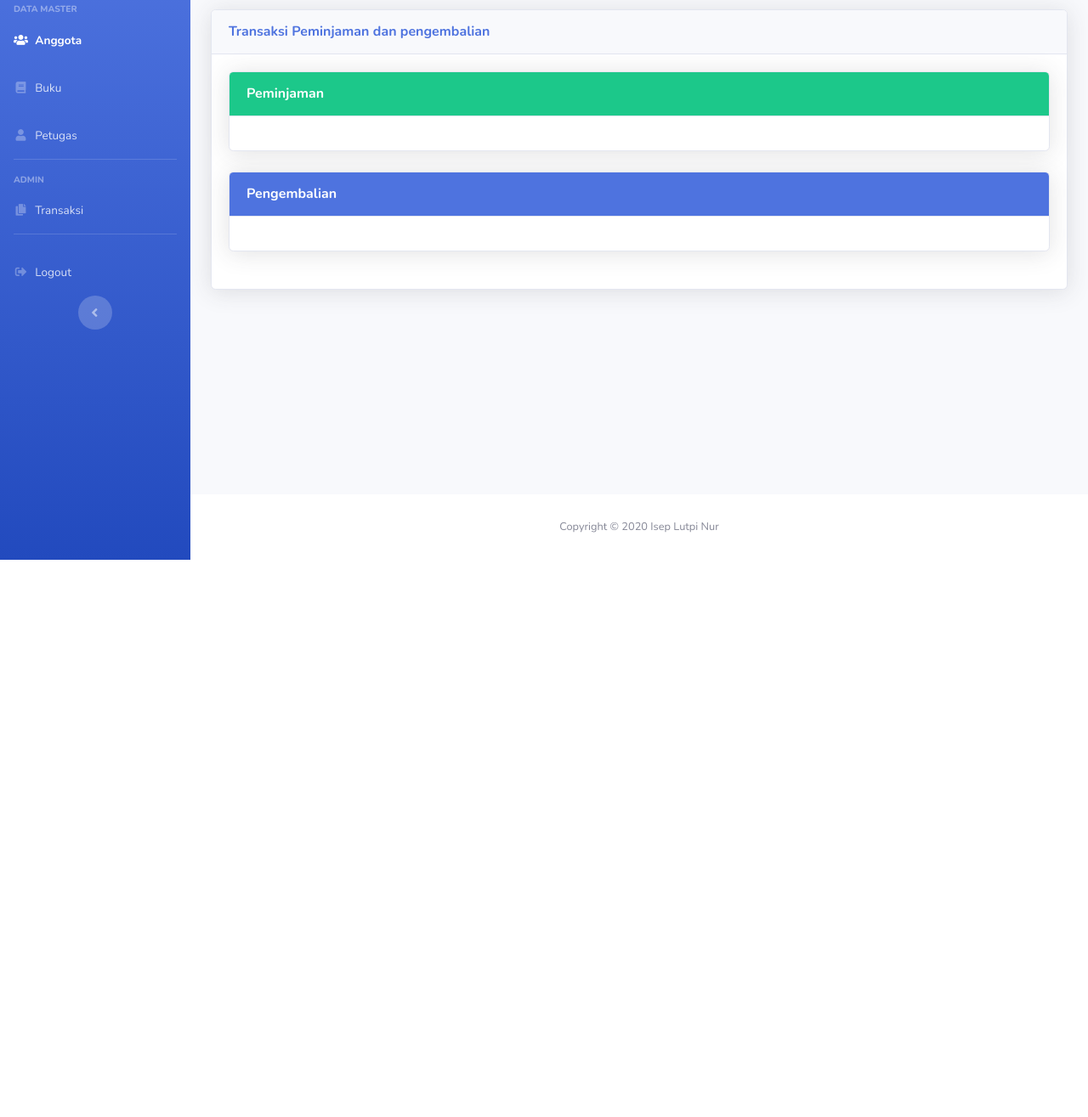
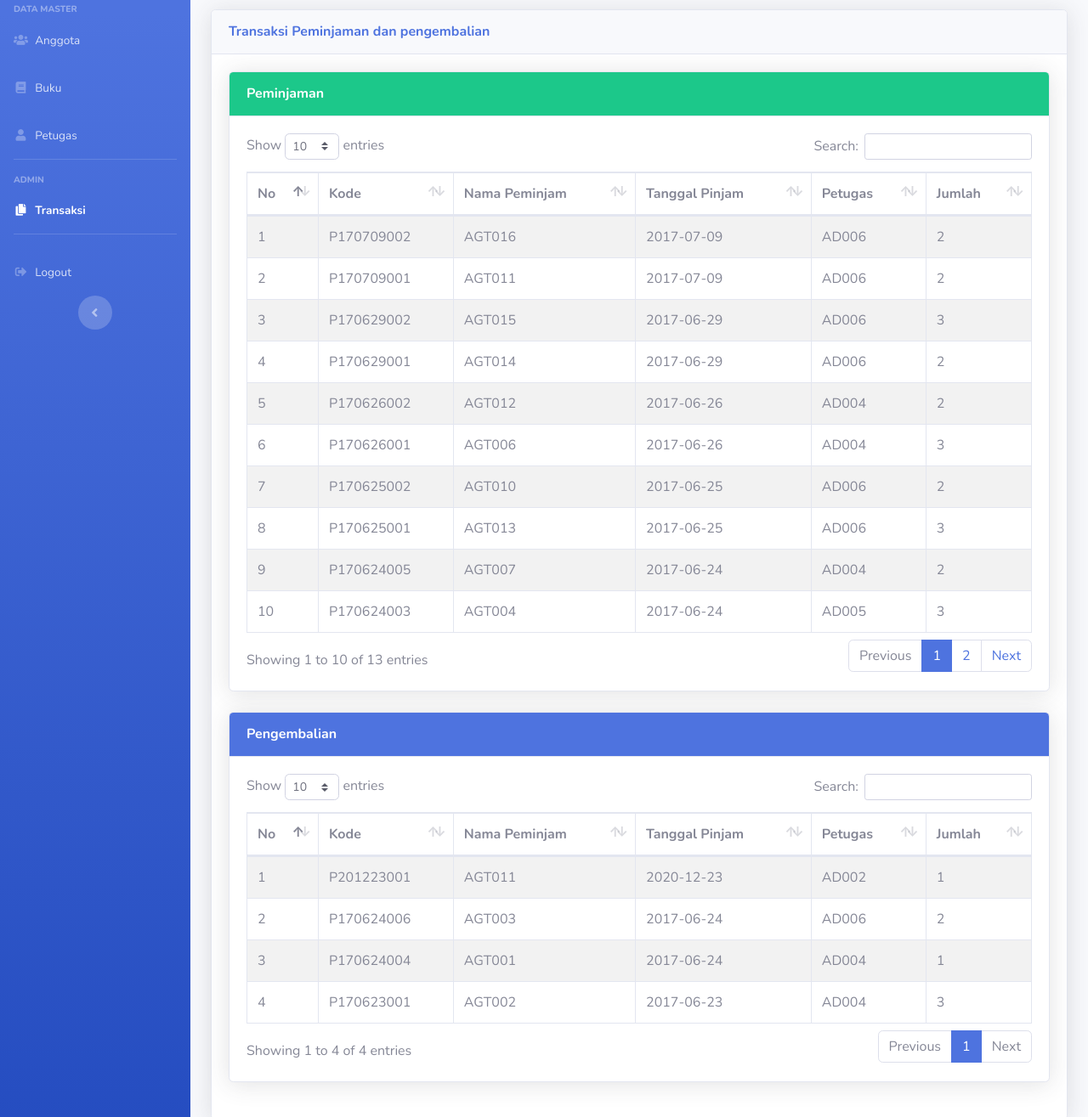
Before and after one commit to iseplutpinur/perpustakaan, a plain HTML site: page page/admin/transaksi.html in a window 1280 px wide. Shown: the part 141-1456 px from the top of the page at 85% size. Before the commit the page ends 800 px from the top, so only its background shows below. Drawn offline with nearby package versions, Linux system fonts and the light colour scheme.

Commit message:
Super admin finish

```diff
--- a/page/admin/transaksi.html
+++ b/page/admin/transaksi.html
@@ -58,7 +58,7 @@
             </div>
 
             <!-- Nav Item - Pages Collapse Menu -->
-            <li class="nav-item active">
+            <li class="nav-item">
                 <a class="nav-link" href="anggota.html">
                     <i class="fas fa-fw fa-users"></i>
                     <span>Anggota</span></a>
@@ -85,7 +85,7 @@
             </div>
 
             <!-- Nav Item - Tables -->
-            <li class="nav-item">
+            <li class="nav-item active">
                 <a class="nav-link" href="transaksi.html">
                     <i class="fa fa-fw fa-copy"></i>
                     <span>Transaksi</span></a>
@@ -184,7 +184,20 @@
                                     </h6>
                                 </div>
                                 <div class="card-body">
-
+                                    <table id="dataTable" class="table table-bordered table-hover table-striped">
+                                        <thead>
+                                            <tr>
+                                                <th>No</th>
+                                                <th>Kode</th>
+                                                <th>Nama Peminjam</th>
+                                                <th>Tanggal Pinjam</th>
+                                                <th>Petugas</th>
+                                                <th>Jumlah</th>
+                                            </tr>
+                                        </thead>
+                                        <tbody id="tbl1">
+                                        </tbody>
+                                    </table>
                                 </div>
                             </div>
 
@@ -194,7 +207,20 @@
                                     </h6>
                                 </div>
                                 <div class="card-body">
-
+                                    <table id="dataTable1" class="table table-bordered table-hover table-striped">
+                                        <thead>
+                                            <tr>
+                                                <th>No</th>
+                                                <th>Kode</th>
+                                                <th>Nama Peminjam</th>
+                                                <th>Tanggal Pinjam</th>
+                                                <th>Petugas</th>
+                                                <th>Jumlah</th>
+                                            </tr>
+                                        </thead>
+                                        <tbody id="tbl2">
+                                        </tbody>
+                                    </table>
                                 </div>
                             </div>
 
@@ -262,34 +288,58 @@
 
     <script>
         const tbl1 = document.getElementById("tbl1");
+        const tbl2 = document.getElementById("tbl2");
         let strtbl = ``;
         let no = 0;
-        DataSource.anggota.slice().reverse().forEach(dtbuku => {
-            no++;
-            strtbl += `                  <tr>
-                                            <td>${no}</td>
-                                            <td>${dtbuku.ID_ANGGOTA}</td>
-                                            <td>${dtbuku.FULL_NAME}</td>
-                                            <td>${dtbuku.TMP_LAHIR}</td>
-                                            <td>${dtbuku.TGL_LAHIR}</td>
-                                            <td>${descJK(dtbuku.GENDER)}</td>
-                                            <td>
-    <button class="btn btn-success btn-xs" onclick="editHandle('${dtbuku.ID_ANGGOTA}')"  data-toggle="modal" data-target="#ModalEdit">
-        <i class="fa fa-edit"> Edit</i>
-    </button>
-    <button class="btn btn-danger btn-xs" onclick="deleteHandle('${dtbuku.FULL_NAME}')"  data-toggle="modal" data-target="#ModalDelete">
-        <i class="fa fa-trash"> Delete</i>
-    </button>
-                                                </td>
-                                        </tr>`;
+        DataSource.peminjaman.slice().reverse().forEach(dtpeminjaman => {
+            if (dtpeminjaman.STATS != "Sudah Kembali") {
+                no++;
+                strtbl += `
+                <tr>
+                                                <td>${no}</td>
+                                                <td>${dtpeminjaman.ID_PINJAM}</td>
+                                                <td>${dtpeminjaman.ID_ANGGOTA}</td>
+                                                <td>${dtpeminjaman.TGL_PINJAM}</td>
+                                                <td>${dtpeminjaman.ID_ADMIN}</td>
+                                                <td>${dtpeminjaman.JML_BUKU}</td>
+                                            </tr>`;
+            }
         });
 
         tbl1.innerHTML = strtbl;
+
+        strtbl = ``;
+        no = 0;
+        DataSource.peminjaman.slice().reverse().forEach(dtpeminjaman => {
+            if (dtpeminjaman.STATS == "Sudah Kembali") {
+                no++;
+                strtbl += `
+                <tr>
+                                                <td>${no}</td>
+                                                <td>${dtpeminjaman.ID_PINJAM}</td>
+                                                <td>${dtpeminjaman.ID_ANGGOTA}</td>
+                                                <td>${dtpeminjaman.TGL_PINJAM}</td>
+                                                <td>${dtpeminjaman.ID_ADMIN}</td>
+                                                <td>${dtpeminjaman.JML_BUKU}</td>
+                                            </tr>`;
+            }
+        });
+
+        tbl2.innerHTML = strtbl;
 
 
         // Call the dataTables jQuery plugin
         $(document).ready(function () {
             $('#dataTable').DataTable({
+                "paging": true,
+                "lengthChange": true,
+                "searching": true,
+                "ordering": true,
+                "info": true,
+                "autoWidth": true,
+                "responsive": true,
+            });
+            $('#dataTable1').DataTable({
                 "paging": true,
                 "lengthChange": true,
                 "searching": true,
```
